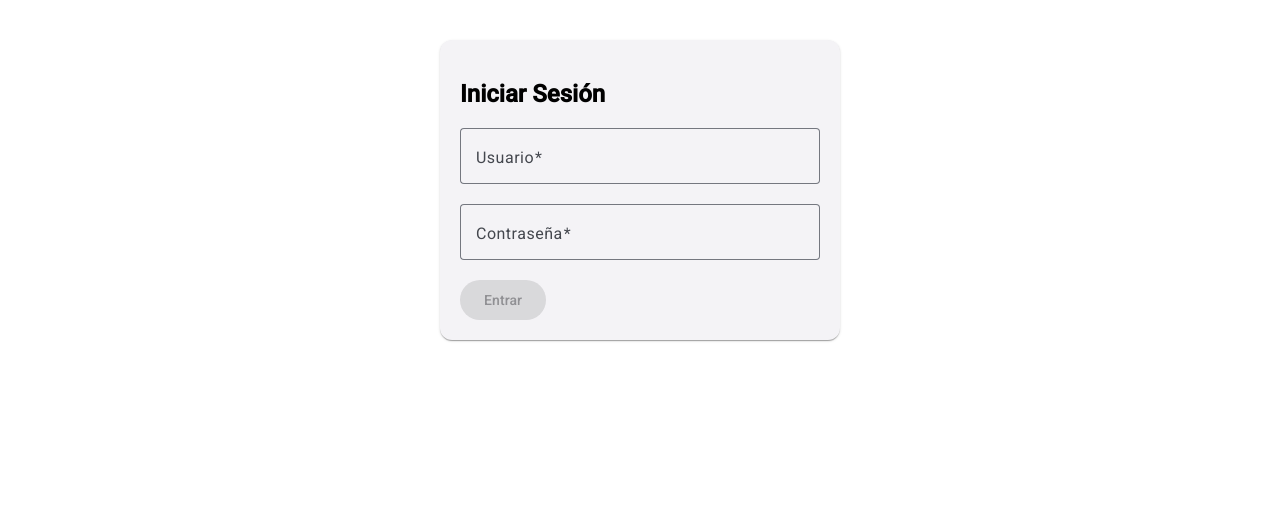
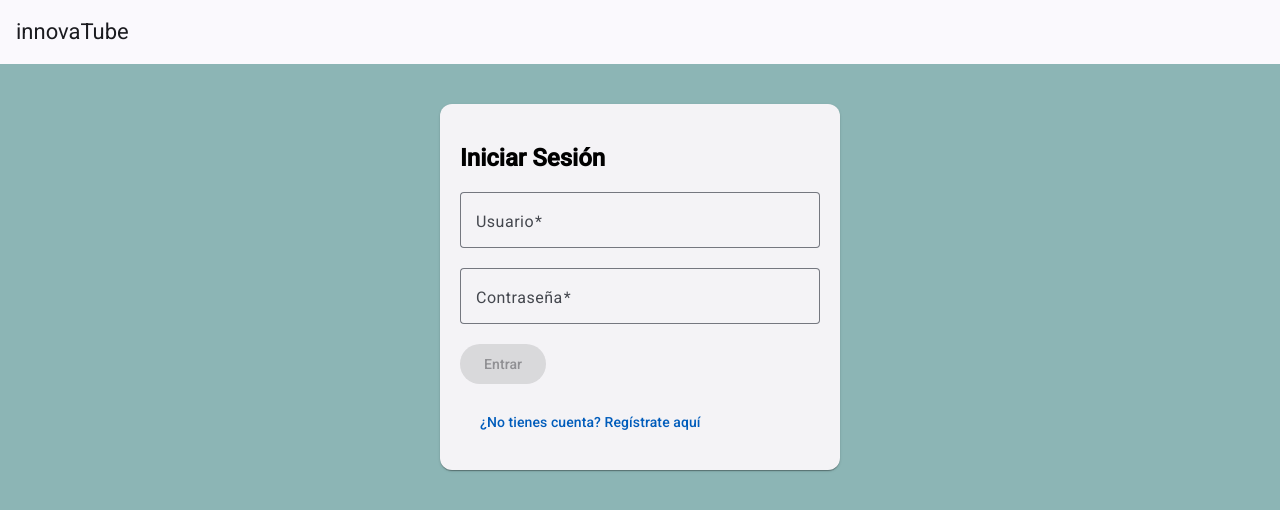
Before and after one commit to ArmandoGit001/innovatube1, an Angular app in the folder frontend/: page /login in a window 1280 px wide. Shown: the top 510 px of the page. Built offline with nearby package versions, Linux system fonts and the light colour scheme.

Commit message:
Modulo para login listo con estilos

```diff
--- a/frontend/src/app/login/login.component.css
+++ b/frontend/src/app/login/login.component.css
@@ -2,7 +2,11 @@ mat-card {
     max-width: 400px;
     margin: 40px auto;
     padding: 20px;
-  }
-  .w-full {
+}
+.w-full {
     width: 100%;
-  }
+}
+mat-card-actions {
+    margin-top: 10px;
+    text-align: center;
+}
--- a/frontend/src/app/login/login.component.html
+++ b/frontend/src/app/login/login.component.html
@@ -1,3 +1,7 @@
+<div class="login_component">
+<mat-toolbar color="warn">
+  <span>innovaTube</span>
+</mat-toolbar>
 <mat-card>
     <form [formGroup]="loginForm" (ngSubmit)="onSubmit()">
       <h2>Iniciar Sesión</h2>
@@ -13,5 +17,13 @@
       </mat-form-field>
 
       <button mat-raised-button color="primary" type="submit" [disabled]="loginForm.invalid">Entrar</button>
+
+      <mat-card-actions class="text-center">
+        <button mat-button color="accent" (click)="irARegistro()">
+          ¿No tienes cuenta? Regístrate aquí
+        </button>
+      </mat-card-actions>
+
     </form>
-  </mat-card>
+</mat-card>
+</div>
--- a/frontend/src/app/login/login.component.ts
+++ b/frontend/src/app/login/login.component.ts
@@ -7,6 +7,8 @@ import { MatFormFieldModule } from '@angular/material/form-field';
 import { MatInputModule } from '@angular/material/input';
 import { MatButtonModule } from '@angular/material/button';
 import { MatCardModule } from '@angular/material/card';
+import { MatToolbarModule } from '@angular/material/toolbar';
+import { Router } from '@angular/router';
 
 
 @Component({
@@ -17,14 +19,15 @@ import { MatCardModule } from '@angular/material/card';
     MatFormFieldModule,
     MatInputModule,
     MatButtonModule,
-    MatCardModule,],
+    MatCardModule,
+    MatToolbarModule,],
   templateUrl: './login.component.html',
   styleUrl: './login.component.css'
 })
 export class LoginComponent {
   loginForm;
 
-  constructor(private fb: FormBuilder, private http: HttpClient) {
+  constructor(private fb: FormBuilder, private http: HttpClient, private router: Router) {
     this.loginForm = this.fb.group({
       user_name: ['', Validators.required],
       password: ['', Validators.required]
@@ -44,4 +47,9 @@ export class LoginComponent {
       });
     }
   }
+
+  irARegistro() {
+    this.router.navigate(['/register']);
+  }
+
 }
--- a/frontend/src/styles.css
+++ b/frontend/src/styles.css
@@ -1,4 +1,8 @@
 /* You can add global styles to this file, and also import other style files */
 
 html, body { height: 100%; }
-body { margin: 0; font-family: Roboto, "Helvetica Neue", sans-serif; }
+body {
+    margin: 0;
+    font-family: Roboto, "Helvetica Neue", sans-serif;
+    background-color: rgba(0, 91, 91, 0.45);
+}
```
